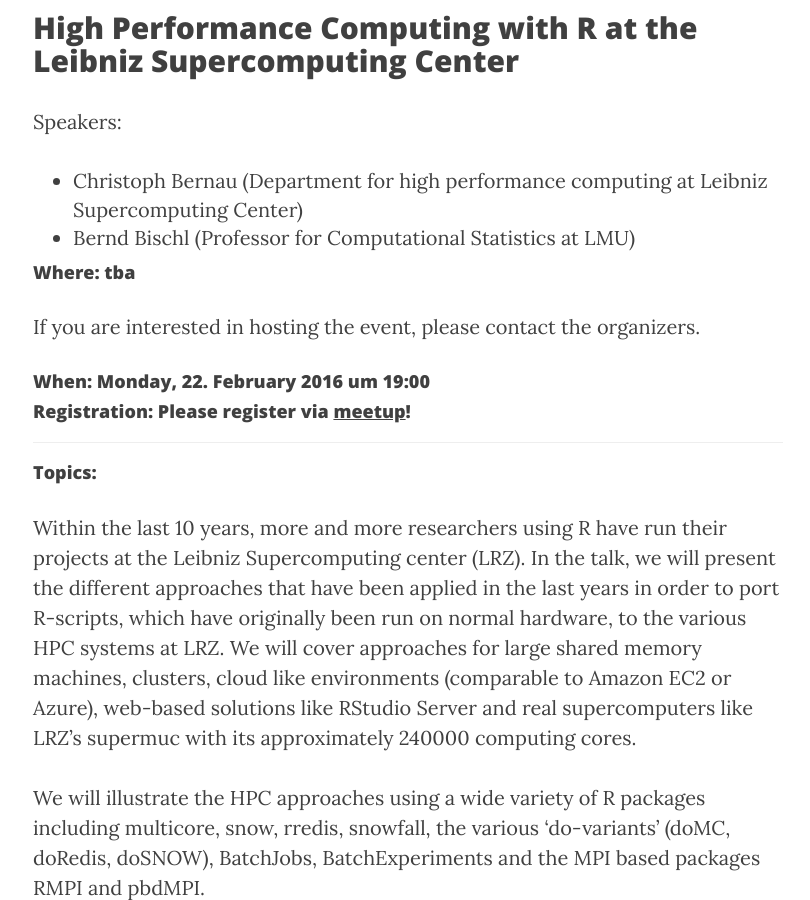
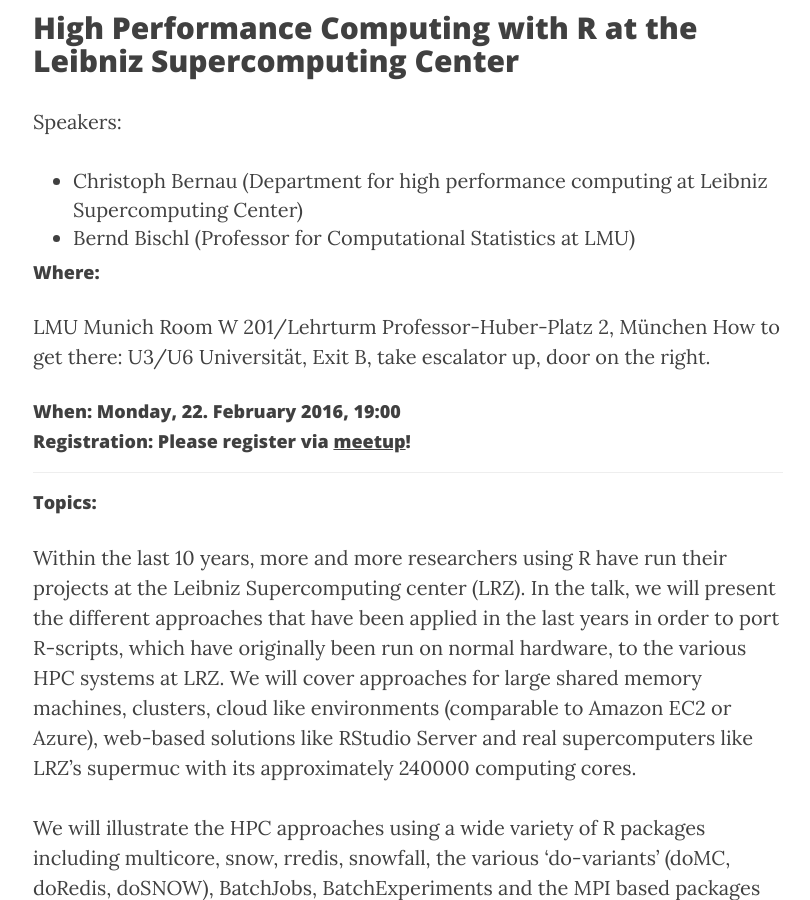
Before and after one commit to lmu-applied-r/lmu-applied-r.github.io, a Jekyll site: the page built from _posts/2016-02-22-hpc.markdown, in a window 1280 px wide and 900 px high, scrolled down 1027 px. Shown: the whole window, without its empty margins (232-1042 px from the left). Built offline with Jekyll 4.4.1, drawn with Linux system fonts in a browser that asks for light colours; nearby versions of some CDN libraries.

Commit message:
location update

```diff
--- a/_posts/2016-02-22-hpc.markdown
+++ b/_posts/2016-02-22-hpc.markdown
@@ -25,10 +25,13 @@ Speakers:
 - Christoph Bernau (Department for high performance computing at Leibniz Supercomputing Center)
 - Bernd Bischl (Professor for Computational Statistics at LMU)
 
-#### Where: tba
-If you are interested in hosting the event, please contact the organizers.
+#### Where:
+LMU Munich
+Room W 201/Lehrturm
+Professor-Huber-Platz 2, München
+How to get there: U3/U6 Universität, Exit B, take escalator up, door on the right.
 
-#### When: Monday, 22. February 2016 um 19:00
+#### When: Monday, 22. February 2016,  19:00
 
 #### Registration: Please register via [<u>meetup</u>](http://www.meetup.com/Applied-R-Munich/events/226912554/)!
 
```
